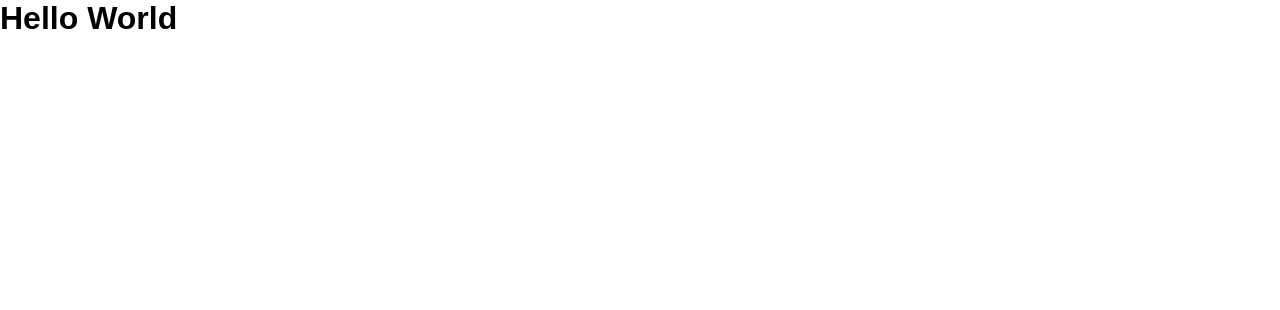
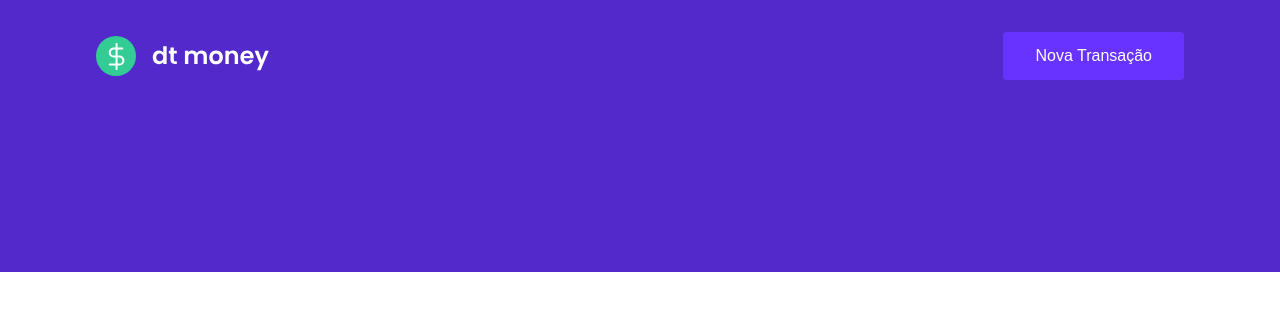
Before and after one commit to vandercbl/ignite-reactjs-02-dtmoney, a React (Create React App) app: page / in a window 1280 px wide. Shown: the top 310 px of the page. Built offline with nearby package versions, Linux system fonts and the light colour scheme.

Commit message:
Criando componente Header e seus estilos

```diff
--- a/src/App.tsx
+++ b/src/App.tsx
@@ -1,10 +1,11 @@
+import { Header } from "./components/Header";
 import { GlobalStyle } from "./styles/global";
 
 export function App() {
   return (
-    <div className="App">
-			<h1>Hello World</h1>
+    <>
+			<Header />
 			<GlobalStyle />
-    </div>
+    </>
   );
 }
--- /dev/null
+++ b/src/components/Header/index.tsx
@@ -0,0 +1,13 @@
+import logoImg from '../../assets/logo.svg'
+import { Container, Content } from './styles'
+
+export function Header () {
+	return (
+		<Container>
+			<Content>
+				<img src={logoImg} alt="dt money" />
+				<button type="button">Nova Transação</button>
+			</Content>
+		</Container>
+	)
+}
--- /dev/null
+++ b/src/components/Header/styles.ts
@@ -0,0 +1,32 @@
+import styled from 'styled-components'
+
+export const Container = styled.header`
+	background: var(--blue);
+`
+
+export const Content = styled.div`
+	max-width: 1120px;
+	margin: 0 auto;
+
+	/* 1rem = 16px */
+	padding: 2rem 1rem 12rem;
+	display: flex;
+	align-items: center;
+	justify-content: space-between;
+
+	button {
+		font-size: 1rem;
+		color: #fff;
+		background: var(--blue-light);
+		border: 0;
+		padding: 0 2rem;
+		border-radius: 0.25rem;
+		height: 3rem;
+
+		transition: filter 0.2s;
+
+		&:hover {
+			filter: brightness(0.9);
+		}
+	}
+`
```
